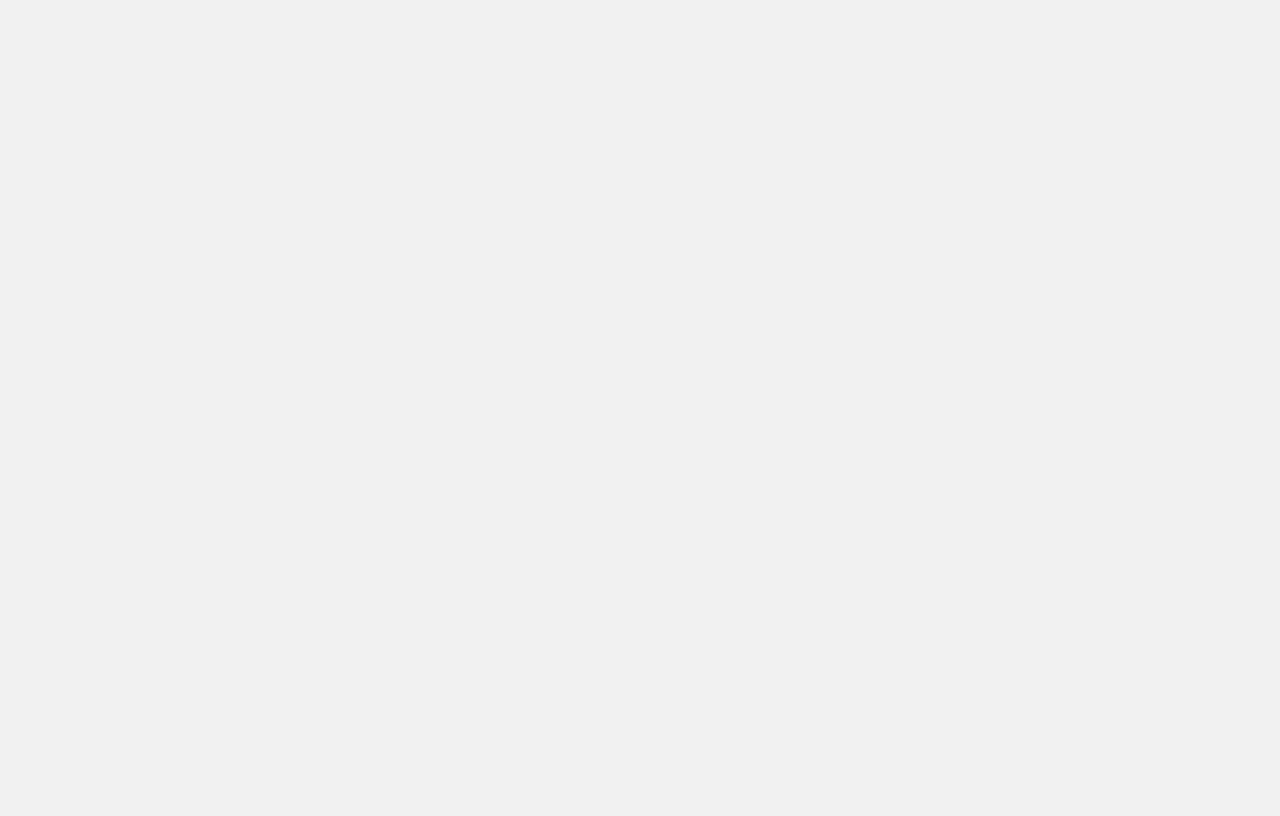
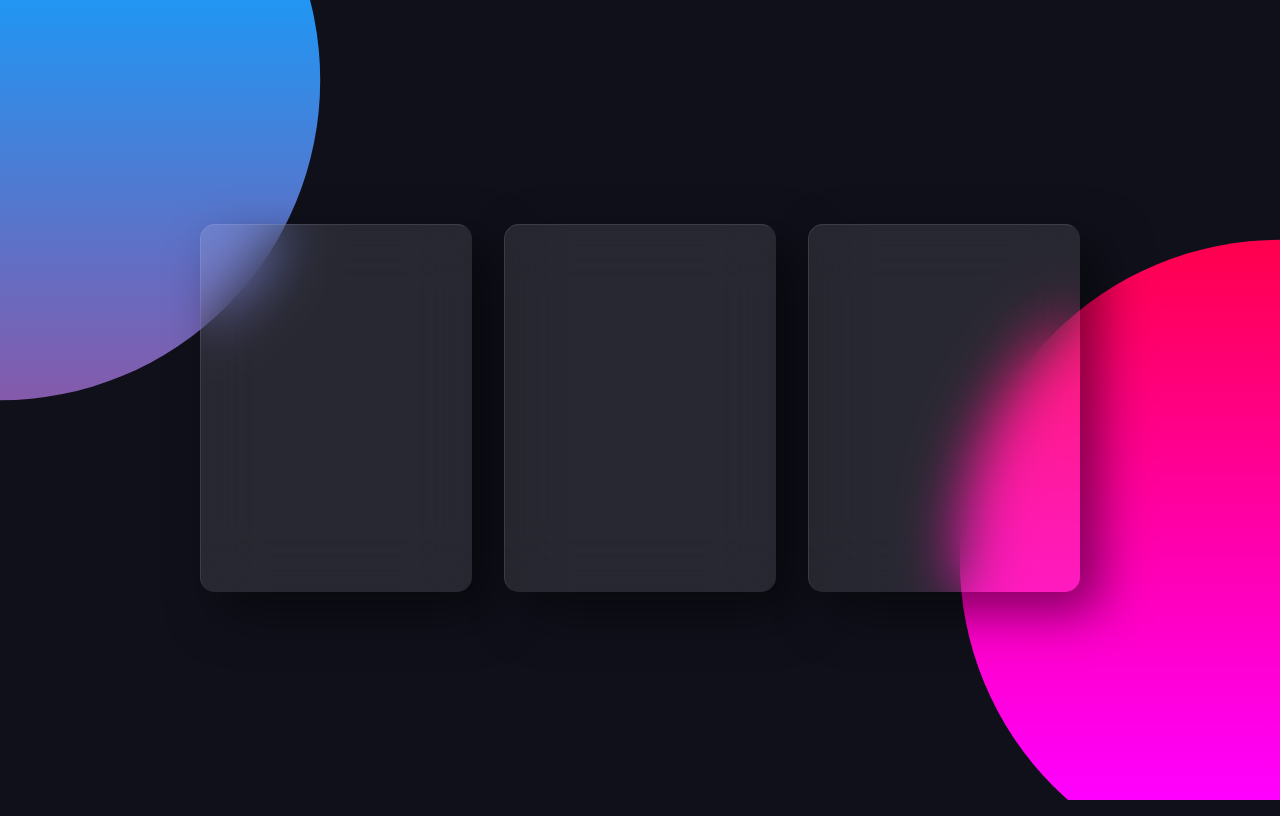
Before and after one commit to Thiagoow/3DCard-Hover-Animation-HTML-CSS-JS, a plain HTML site: page index.html in a window 1280 px wide. Drawn offline with Linux system fonts and the light colour scheme.

```diff
--- a/assets/css/styles.css
+++ b/assets/css/styles.css
@@ -6,56 +6,22 @@
   --header-height: 4rem;
 
   /*========== Colors ==========*/
-  --first-color: #3fc060;
-  --first-color-alt: #048654;
-  --title-color: #393939;
-  --logo-dark-color: #162328;
-  --text-color: #707070;
-  --text-color-light: #a6a6a6;
-  --body-color: #f1f1f1;
-  --container-color: #ffffff;
-  --shadow-color: rgba(0, 0, 0, 0.1);
+  --title-color: #ffffff;
+  --text-color: #d6d6d6;
+  --text-color-light: rgba(255, 255, 255, 0.05);
+  --body-color: #10101b;
+  --shadow-color: rgba(255, 255, 255, 0.5);
+  --border-color: rgba(255, 255, 255, 0.1);
+  --container-color: rgba(255, 255, 255, 0.1);
+  --blue-gradient-color: linear-gradient(#2196f3, #e91e63);
+  --pink-gradient-color: linear-gradient(#f00, #f0f);
 
   /*========== Font and Typography ==========*/
   --body-font: "Poppins", sans-serif;
 
-  /* .5rem = 8px, 1rem = 16px, 1.5rem = 24px ... */
-  --big-font-size: 2rem;
-  --h1-font-size: 1.5rem;
-  --h2-font-size: 1.25rem;
-  --h3-font-size: 1.125rem;
-  --normal-font-size: 0.938rem;
-  --small-font-size: 0.813rem;
-  --smaller-font-size: 0.75rem;
-
-  /*========== Font Weight ==========*/
-  --font-medium: 500;
-  --font-semi-bold: 600;
-
-  /*========== Margins ==========*/
-  /* .25rem = 4px, .5rem = 8px, .75rem = 12px ... */
-  --mb-1: 0.5rem;
-  --mb-2: 1rem;
-  --mb-3: 1.5rem;
-  --mb-4: 2rem;
-  --mb-5: 2.5rem;
-  --mb-6: 3rem;
-
-  /*========== Z-index ==========*/
-  --z-tooltip: 10;
-  --z-fixed: 100;
-}
-
-@media screen and (min-width: 768px) {
-  :root {
-    --big-font-size: 3rem;
-    --h1-font-size: 2.25rem;
-    --h2-font-size: 1.5rem;
-    --h3-font-size: 1.25rem;
-    --normal-font-size: 1rem;
-    --small-font-size: 0.875rem;
-    --smaller-font-size: 0.813rem;
-  }
+  /*========== Border Radius ===========*/
+  --border-outside-radius: 15px;
+  --border-inside-radius: 20px;
 }
 
 /*========== BASE ==========*/
@@ -68,12 +34,13 @@ html {
   scroll-behavior: smooth;
 }
 body {
-  margin: var(--header-height);
+  display: flex;
+  justify-content: center;
+  align-items: center;
+  min-height: 100vh;
   font-family: var(--body-font);
-  font-size: var(--normal-font-size);
   background: var(--body-color);
   color: var(--text-color);
-  line-height: 1.6;
 }
 
 /*========== CSS Reset ==========*/
@@ -97,3 +64,105 @@ img {
 }
 
 /*========== CLASS CSS ==========*/
+
+/*Bolinha background 1:*/
+main::after {
+  content: "";
+  position: absolute;
+  top: 0;
+  left: 0;
+  width: 100%;
+  height: 100%;
+  background: var(--blue-gradient-color);
+  clip-path: circle(30% at left 10%);
+  z-index: -1;
+}
+/*Bolinha background 2:*/
+main::before {
+  content: "";
+  position: absolute;
+  top: 0;
+  left: 0;
+  width: 100%;
+  height: 100%;
+  background: var(--pink-gradient-color);
+  clip-path: circle(30% at right 70%);
+}
+
+.container {
+  display: flex;
+  justify-content: center;
+  align-items: center;
+  max-width: 1200px;
+  flex-wrap: wrap;
+}
+
+.card {
+  position: relative;
+  width: 17rem;
+  height: 23rem;
+  margin: 1rem;
+  box-shadow: 20px 20px 50px rgba(0, 0, 0, 0.5);
+  border-radius: var(--border-outside-radius);
+  background: var(--container-color);
+  overflow: hidden;
+  display: flex;
+  justify-content: center;
+  align-items: center;
+  border-top: 1px solid var(--border-color);
+  border-left: 1px solid var(--border-color);
+  /* Gaussian blur background: */
+  backdrop-filter: blur(30px);
+}
+
+.content {
+  padding: 35px;
+  text-align: center;
+  transition: 0.5s;
+  /* To make the hover effect: */
+  transform: translateY(8rem);
+  opacity: 0;
+}
+.card:hover .content {
+  transform: translateY(0);
+  opacity: 1;
+}
+
+.number {
+  position: absolute;
+  top: -3rem;
+  right: 1.2rem;
+  font-size: 7rem;
+  color: var(--text-color-light);
+  font-family: var(--body-font);
+  font-weight: 700 !important;
+  /* Don't change cursor on hover: */
+  pointer-events: none;
+}
+
+.title {
+  margin-top: 0.8rem;
+  font-size: 1.6rem;
+  font-weight: 600;
+  color: var(--title-color);
+  z-index: 1;
+}
+
+.text {
+  margin-top: 0.5rem;
+  font-size: 0.9rem;
+  font-weight: 100;
+  color: var(--text-color);
+}
+
+.btn {
+  position: relative;
+  display: inline-block;
+  padding: 8px 20px;
+  margin-top: 1.5rem;
+  background: #fff;
+  font-weight: 600;
+  color: #000;
+  border-radius: var(--border-inside-radius);
+  box-shadow: 0 2px 10px var(--shadow-color);
+}
--- a/assets/js/main.js
+++ b/assets/js/main.js
@@ -1 +1 @@
-/*==================== 3D LIBRARY ====================*/
+/*============= Vanilla Tilt Js Library =============*/
--- a/index.html
+++ b/index.html
@@ -10,5 +10,43 @@
     <!--========== Title ==========-->
     <title>3D Cards</title>
   </head>
-  <body></body>
+  <body>
+    <main class="container">
+      <div class="card">
+        <div class="content">
+          <h2 class="number">01</h2>
+          <h3 class="title">Card One</h3>
+          <p class="text">
+            Lorem ipsum dolor sit amet consectetur adipisicing elit. Nihil
+            dolore veniam id temporibus reprehenderit commodi voluptatum totam.
+          </p>
+          <a href="#" class="btn">Read More</a>
+        </div>
+      </div>
+
+      <div class="card">
+        <div class="content">
+          <h2 class="number">02</h2>
+          <h3 class="title">Card Two</h3>
+          <p class="text">
+            Lorem ipsum dolor sit amet consectetur adipisicing elit. Nihil
+            dolore veniam id temporibus reprehenderit commodi voluptatum totam.
+          </p>
+          <a href="#" class="btn">Read More</a>
+        </div>
+      </div>
+
+      <div class="card">
+        <div class="content">
+          <h2 class="number">03</h2>
+          <h3 class="title">Card Three</h3>
+          <p class="text">
+            Lorem ipsum dolor sit amet consectetur adipisicing elit. Nihil
+            dolore veniam id temporibus reprehenderit commodi voluptatum totam.
+          </p>
+          <a href="#" class="btn">Read More</a>
+        </div>
+      </div>
+    </main>
+  </body>
 </html>
```
